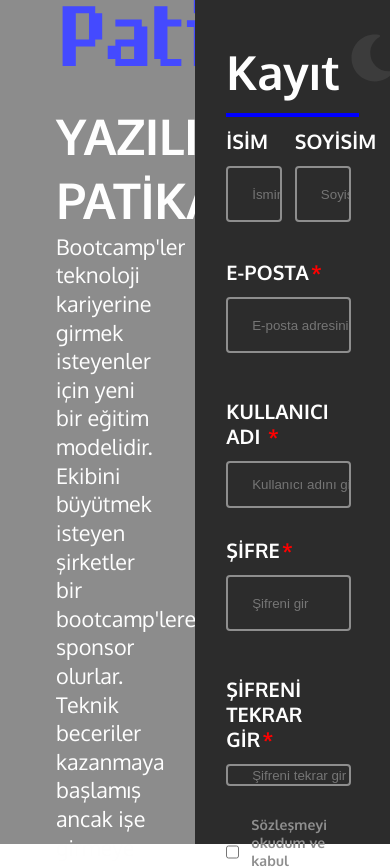
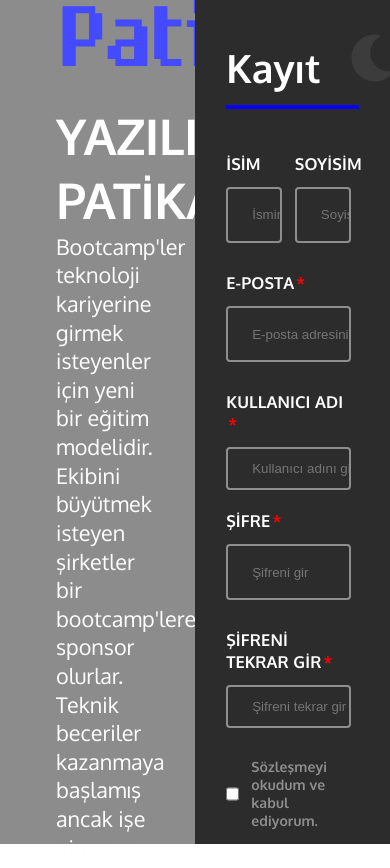
Before and after one commit to patika-175-protein-react-bootcamp/week5-assignment-qbica2, a React (Create React App) app in the folder register/: page / in a window 390 px wide. Shown: the top 868 px of the page. Built offline with nearby package versions, Linux system fonts and the light colour scheme.

Commit message:
right overlay responsive

```diff
--- a/register/src/components/OverlayLeft.js
+++ b/register/src/components/OverlayLeft.js
@@ -23,7 +23,6 @@ function OverlayLeft() {
 
   useEffect(() => {
     if (height < 1080) {
-      console.log(height);
       setLogoSize({
         width: 250,
         height: 100
@@ -37,8 +36,6 @@ function OverlayLeft() {
         height: 110
       });
     }else {
-      console.log("height", height);
-
       setLogoSize({
         width: 341,
         height: 144
--- a/register/src/styles/overlayright.module.scss
+++ b/register/src/styles/overlayright.module.scss
@@ -125,3 +125,30 @@
         background: #FFBF5E;
     }
 }
+
+@media screen and (max-height: 1079px) {
+    .overlayRight{
+        overflow-y: scroll;
+        .left{
+            .main{
+                .titleGroup{
+                    margin-bottom: 30px;
+                    .title{
+                        font-size: 2.438rem;
+                        line-height:3.188rem;
+                    }
+                }
+                form{
+                    label{
+                        font-size: 1.025rem;
+                        line-height:1.363rem;
+                    }
+                    .formGroup{
+                        margin: 20px 0;
+                        height: 99px;
+                    }
+                }
+            }
+        }
+    }
+}
```
